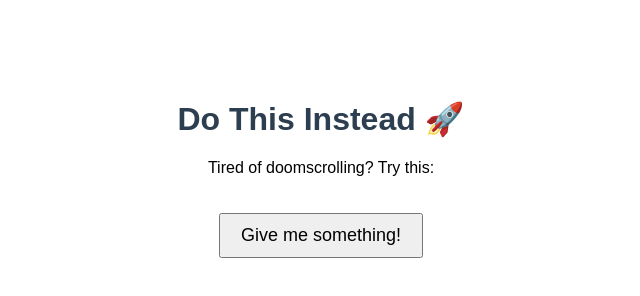
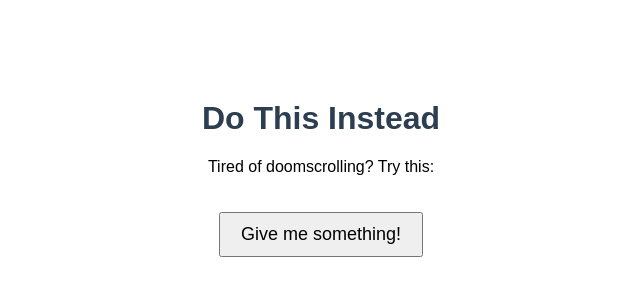
Before and after one commit to Orkinsr-HMC/Orkinsr-HMC.github.io, a plain HTML site: page index.html in a window 1280 px wide. Shown: the whole page, without its empty margins (319-959 px from the left). Drawn offline with Linux system fonts and the light colour scheme.

Commit message:
Update index.html

```diff
--- a/index.html
+++ b/index.html
@@ -10,7 +10,7 @@
   </style>
 </head>
 <body>
-  <h1>Do This Instead 🚀</h1>
+  <h1>Do This Instead </h1>
   <p>Tired of doomscrolling? Try this:</p>
   <button onclick="newIdea()">Give me something!</button>
   <div id="idea"></div>
```
